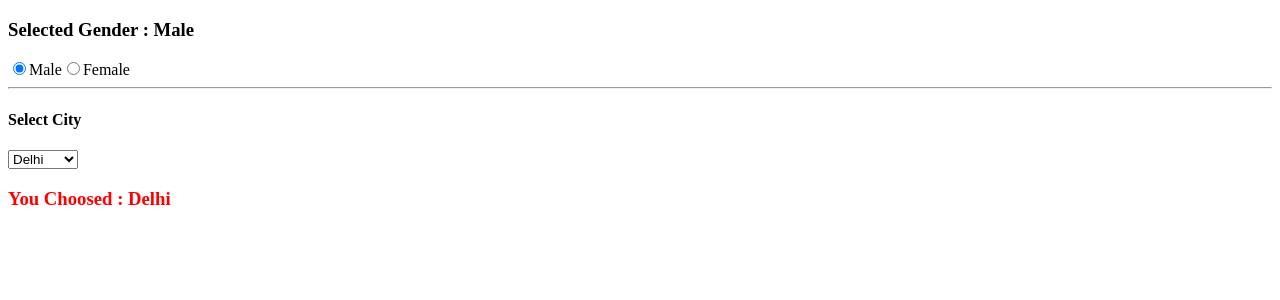
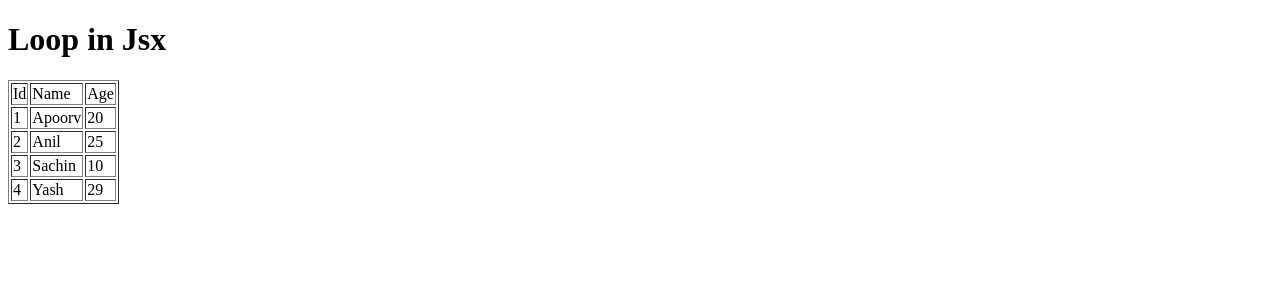
Before and after one commit to Apoorv-Saxena08/reactOne, a React (Vite) app: page / in a window 1280 px wide. Shown: the top 300 px of the page. Built offline with nearby package versions, Linux system fonts and the light colour scheme.

Commit message:
Loops in jsx

```diff
--- a/src/App.jsx
+++ b/src/App.jsx
@@ -8,40 +8,52 @@ import Checkbox from "./Checkbox";
 // }
 
 function App() {
-  //const name = "Apoorv";
-  let [val, setVal] = useState("");
-  const [name,setName] = useState("");
-  const [pwd,setPwd] = useState("");
-  const [email,setEmail] = useState("");
+  const user = [
+    {
+      id: 1,
+      name: "Apoorv",
+      age: 20,
+    },
+    {
+      id: 2,
+      name: "Anil",
+      age: 25,
+    },
+    {
+      id: 3,
+      name: "Sachin",
+      age: 10,
+    },
+    {
+      id: 4,
+      name: "Yash",
+      age: 29,
+    },
+  ];
 
-  const [gender,setGen] = useState("Male")
-  const [city,setCity] = useState("Delhi");
   return (
     <>
       <div>
-        <h3>Selected Gender : {gender} </h3>
-        <input type="radio" name="gender" id="male"
-        onChange={(e)=>setGen(e.target.value)} value="Male"
-        checked={gender=="Male"}
-        />
-        <label htmlFor="male">Male</label>
-        <input type="radio" name="gender" id="female"
-        onChange={(e)=>setGen(e.target.value)}
-        value={"Female"}
-        checked={gender=="Female"}
-        />
-        <label htmlFor="female">Female</label>
-        <hr />
+        <h1>Loop in Jsx</h1>
+        <table border="1">
+          <thead>
+            <tr>
+              <td>Id</td>
+              <td>Name</td>
+              <td>Age</td>
+            </tr>
+          </thead>
 
-        <h4>Select City</h4>
-        <select name="" id=""
-        onChange={(e)=>setCity(e.target.value)}
-        defaultValue={"Delhi"} >
-          <option value="Noida">Noida</option>
-          <option value="Delhi">Delhi</option>
-          <option value="Mumbai">Mumbai</option>
-        </select>
-        <h3 style={{color:"red"}} >You Choosed : {city} </h3>
+          <tbody>
+            {user.map((u) => (
+              <tr key={u.id}>
+                <td>{u.id}</td>
+                <td>{u.name}</td>
+                <td>{u.age}</td>
+              </tr>
+            ))}
+          </tbody>
+        </table>
       </div>
     </>
   );
```
